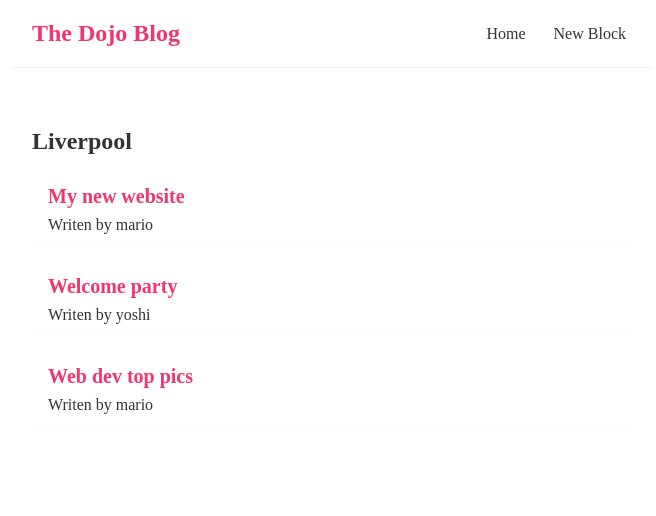
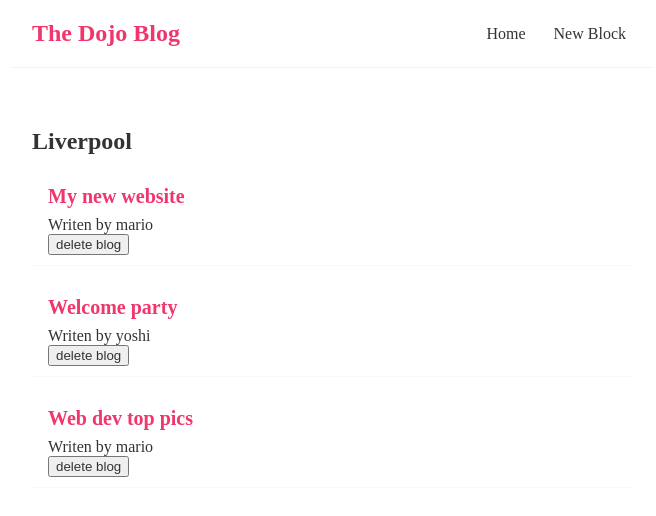
Before and after one commit to Pavlin-React/simple-react-operations, a React (Create React App) app: page / in a window 1280 px wide. Shown: the top 516 px of the page, without its empty margins (308-964 px from the left). Built offline with nearby package versions, Linux system fonts and the light colour scheme.

Commit message:
functions as props

```diff
--- a/src/BlogList.js
+++ b/src/BlogList.js
@@ -1,4 +1,4 @@
-const BlogList = ( { blogs, title } ) => {
+const BlogList = ( { blogs, title, handleDelete } ) => {
 
   return (
     <div className='blog-list'>
@@ -7,6 +7,7 @@
         <div className='blog-preview' key = { blog.id }>
           <h2>{ blog.title }</h2>
           <p>Writen by { blog.author }</p>
+          <button onClick={ () => handleDelete( blog.id ) }>delete blog</button>
         </div>
       ) ) }
     </div>
--- a/src/Home.js
+++ b/src/Home.js
@@ -8,9 +8,14 @@
     { title: 'Web dev top pics', body: 'third ipsum', author: 'mario', id: 3 }
   ])
 
+  let handleDelete = ( id ) => {
+    let newBlogs = blogs.filter( ( blog ) => blog.id !== id)
+    setBlogs(newBlogs)
+  }
+
   return (
     <div className='home'>
-      <BlogList blogs={ blogs } title ='Liverpool' />
+      <BlogList blogs={ blogs } title ='Liverpool' handleDelete= { handleDelete } />
     </div>
   );
 }
```
